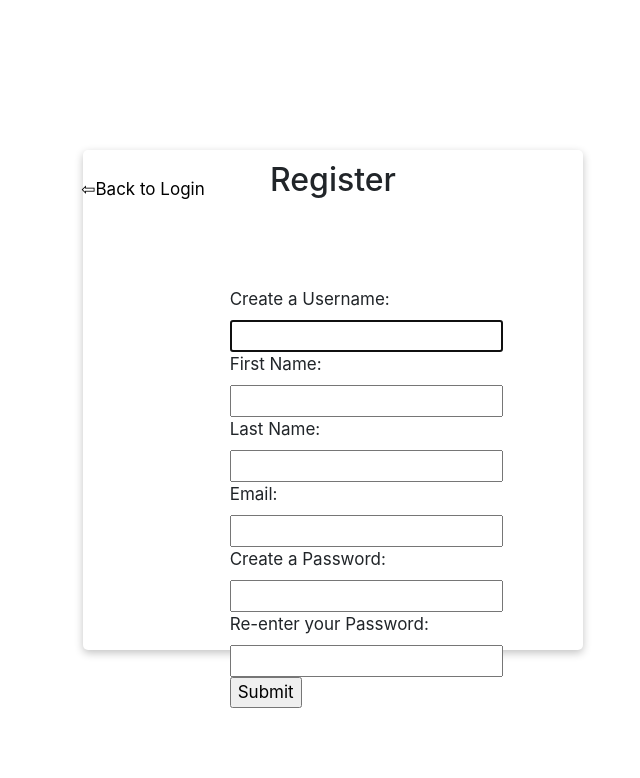
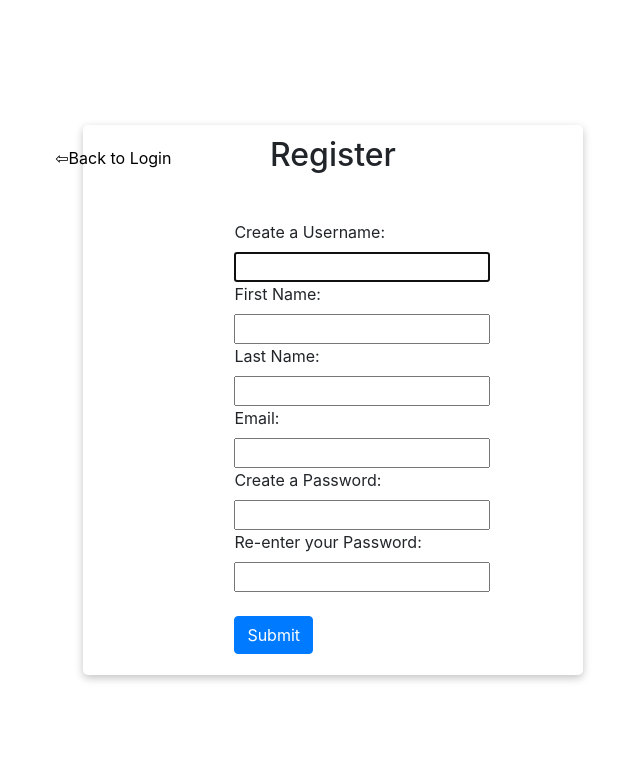
Before and after one commit to sanjayworkaccount/calorietracker, a Django app: page /register_user in a window 1280 px wide. Shown: the top 778 px of the page, without its empty margins (307-947 px from the left). Run offline with Django 4.2, Linux system fonts and the light colour scheme; some libraries are stand-ins or nearby versions.

Commit message:
ui-changes

```diff
--- a/mainsite/app/templates/base.html
+++ b/mainsite/app/templates/base.html
@@ -7,6 +7,7 @@
     <link rel="stylesheet" href="https://maxcdn.bootstrapcdn.com/bootstrap/4.0.0/css/bootstrap.min.css"
         integrity="sha384-Gn5384xqQ1aoWXA+058RXPxPg6fy4IWvTNh0E263XmFcJlSAwiGgFAW/dAiS6JXm" crossorigin="anonymous">
     <script src="https://cdn.jsdelivr.net/npm/chart.js@2.9.3/dist/Chart.min.js"></script>
+    <title>Dashboard</title>
     {% load static %}
     <style>
         @import url('https://fonts.googleapis.com/css2?family=Noto+Sans:wght@300&display=swap');
@@ -33,7 +34,7 @@
          .register-div{
             border: 1px solid transparent;
             padding: 10px;
-            height: 500px;
+            height: 550px;
             width: 500px;
             position: absolute;
             top: 50%;
@@ -54,29 +55,10 @@
          }
 
 
-         /* .link-register-page{
-                    cursor: pointer;
-                    outline: 0;
-                    margin-top: 15px;
-                    color: #fff;
-                    background-color: #0d6efd;
-                    border-color: #0d6efd;
-                    display: inline-block;
-                    font-weight: 400;
-                    line-height: 1.5;
-                    text-align: center;
-                    text-decoration: none;
-                    border: 1px solid transparent;
-                    padding: 6px 12px;
-                    font-size: 16px;
-                    border-radius: .25rem;
-                    transition: color .15s ease-in-out,background-color .15s ease-in-out,border-color .15s ease-in-out,box-shadow .15s ease-in-out;
-         } */
-
          .back-to-login{
             position: absolute;
-            top: -7%;
-            left: -19%;
+            top: -17%;
+            left: -70%;
             text-decoration: none;
             color: black;
          }
--- a/mainsite/user/templates/authenticate/login.html
+++ b/mainsite/user/templates/authenticate/login.html
@@ -31,7 +31,7 @@
             </div>
         <input type="submit" value="Submit" class="link-login">
     </form>
-    <a class="link-register" href="{% url 'register' %}">Register</a>
+    <a class="link-register" style="text-decoration: none;" href="{% url 'register' %}">Register</a>
 </div>
 
 
--- a/mainsite/user/templates/authenticate/register.html
+++ b/mainsite/user/templates/authenticate/register.html
@@ -11,7 +11,7 @@
     {% endif %}
 
 
-    <div class="register-inner-div">
+    <div style="border: 1px solid transparent; position:absolute; left:30%; top:17%;">
     <form action="{% url 'register' %}" method="post">
             {% csrf_token %}
             <!-- {{ form.as_p }} -->
@@ -38,10 +38,10 @@
             <label for="password2">Re-enter your Password:</label>
             <br>
             {{ form.password2 }}
-            <br>
-        <input type="submit" value="Submit" class="link-register-page">
+            <br><br>
+        <input type="submit" value="Submit" class="btn btn-primary">
         </form>
-        <a class="back-to-login" href="{% url 'login' %}">&#8678;Back to Login</a>
+        <a class="back-to-login" style="text-decoration: none;" href="{% url 'login' %}">&#8678;Back to Login</a>
     </div>
 </div>
 
```
Also changed, not shown: mainsite/db.sqlite3.
